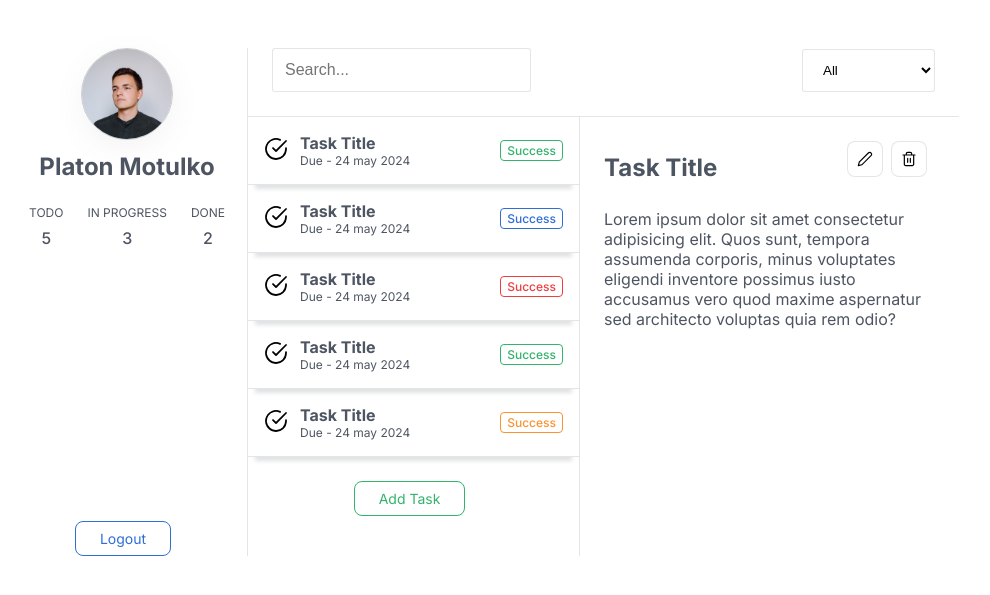
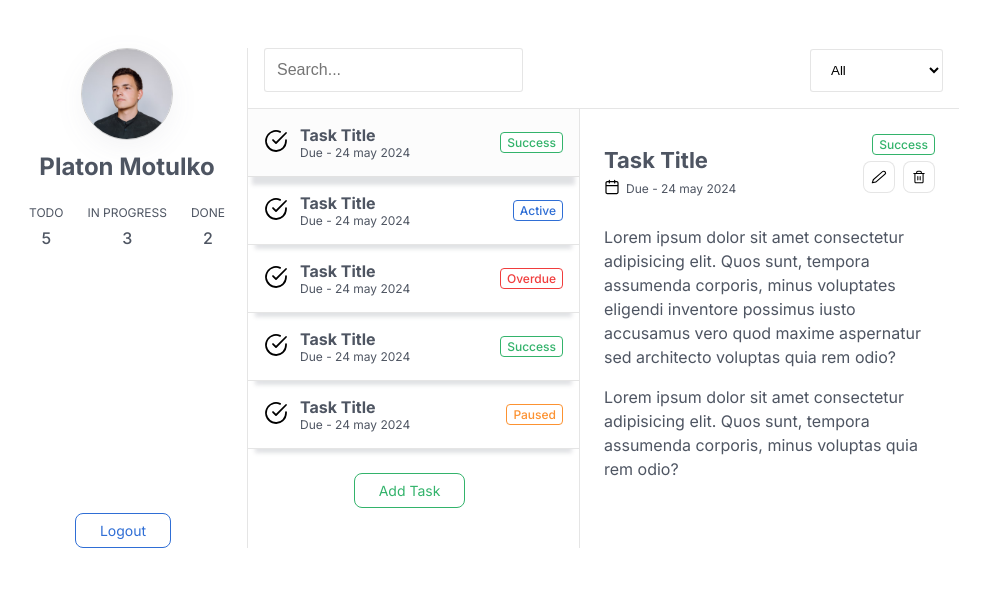
Before and after one commit to Agero19/todo-app, a PHP site: page / in a window 1280 px wide. Shown: the top 595 px of the page, without its empty margins (157-1147 px from the left). Run offline with PHP 8.4, Linux system fonts and the light colour scheme.

Commit message:
More fixes + Task details

```diff
--- a/index.html
+++ b/index.html
@@ -97,7 +97,7 @@
             <ul class="tasks-list">
               <li class="task-item">
                 <a href="#"
-                  class="task">
+                  class="task active">
                   <div class="icon">
                     <img src="public/img/check-circle.svg"
                       alt="Checked">
@@ -122,7 +122,7 @@
                     <div class="date">Due - 24 may 2024</div>
                   </div>
 
-                  <span class="badge info">Success</span>
+                  <span class="badge info">Active</span>
                 </a>
               </li>
               <li class="task-item">
@@ -137,7 +137,7 @@
                     <div class="date">Due - 24 may 2024</div>
                   </div>
 
-                  <span class="badge danger">Success</span>
+                  <span class="badge danger">Overdue</span>
                 </a>
               </li>
               <li class="task-item">
@@ -167,7 +167,7 @@
                     <div class="date">Due - 24 may 2024</div>
                   </div>
 
-                  <span class="badge warning">Success</span>
+                  <span class="badge warning">Paused</span>
                 </a>
               </li>
 
@@ -184,18 +184,35 @@
             <div class="task-details">
 
               <div class="task-details-header">
-                <h2>Task Title</h2>
+                <div class="details-info">
+                  <h4 class="title">Task Title</h4>
+                  <div class="date">
+                    <img src="public/img/calendar.svg"
+                      width="16"
+                      height="16"
+                      alt="Date icon">
+                    Due - 24 may 2024
+                  </div>
+                </div>
 
                 <div class="task-details-tools">
+                  <div class="badge-wrap">
+                    <span class="badge success">Success</span>
+                  </div>
+
                   <a href="#"
                     class="btn btn-icon btn-edit">
                     <img src="public/img/edit-2.svg"
+                      width="14"
+                      height="14"
                       alt="Edit">
                   </a>
 
                   <a href="#"
                     class="btn btn-icon btn-delete">
                     <img src="public/img/trash.svg"
+                      width="14"
+                      height="14"
                       alt="Remove">
                   </a>
                 </div>
@@ -204,6 +221,9 @@
               <div class="task-details-body">
                 <p>Lorem ipsum dolor sit amet consectetur adipisicing elit. Quos sunt, tempora assumenda corporis, minus
                   voluptates eligendi inventore possimus iusto accusamus vero quod maxime aspernatur sed architecto
+                  voluptas quia rem odio?</p>
+
+                <p>Lorem ipsum dolor sit amet consectetur adipisicing elit. Quos sunt, tempora assumenda corporis, minus
                   voluptas quia rem odio?</p>
               </div>
 
--- a/public/css/styles.css
+++ b/public/css/styles.css
@@ -10,12 +10,13 @@
   transition: all 0.25s;
 }
 .btn.btn-icon {
-  padding: 8px;
+  padding: 6px;
   width: 18px;
   height: 18px;
   display: flex;
   align-items: center;
   justify-content: center;
+  margin-right: 0;
   border: 1px solid rgba(0, 0, 0, 0.1);
 }
 .btn.btn-icon img {
@@ -23,6 +24,9 @@
 }
 .btn.btn-icon:hover {
   border-color: rgba(0, 0, 0, 0.3);
+}
+.btn.btn-icon + .btn-icon {
+  margin-left: 8px;
 }
 .btn.btn-info {
   border-color: #2f6ed5;
@@ -67,7 +71,7 @@
   display: flex;
   justify-content: space-between;
   align-items: center;
-  padding: 0 24px 24px;
+  padding: 0 16px 16px;
   border-bottom: 1px solid rgba(0, 0, 0, 0.1);
 }
 
@@ -97,8 +101,8 @@
 .task .text .date {
   font-size: 12px;
 }
-.task:hover {
-  background-color: rgba(0, 0, 0, 0.05);
+.task:hover, .task.active {
+  background-color: rgba(0, 0, 0, 0.01);
   box-shadow: rgba(103, 111, 123, 0.2) 0px 12px 4px -4px;
 }
 
@@ -122,7 +126,33 @@
 
 .task-details-tools {
   display: flex;
+  flex-wrap: wrap;
   align-items: center;
+  justify-content: end;
+  flex-basis: 90px;
+}
+.task-details-tools .badge-wrap {
+  width: 100%;
+  margin-bottom: 8px;
+  text-align: right;
+}
+
+.details-info .title {
+  font-size: 22px;
+  margin-bottom: 8px;
+}
+.details-info .date {
+  display: flex;
+  align-items: center;
+  font-size: 12px;
+}
+.details-info .date img {
+  margin-right: 6px;
+  margin-top: -2px;
+}
+
+.task-details-body p {
+  line-height: 1.5;
 }
 
 .sidebar {
--- a/src/scss/components/_badges.scss
+++ b/src/scss/components/_badges.scss
@@ -1,3 +1,6 @@
+// Badges
+// -------------------------
+
 .badge {
   font-size: 12px;
   font-weight: 500;
--- a/src/scss/components/_buttons.scss
+++ b/src/scss/components/_buttons.scss
@@ -1,3 +1,6 @@
+// Buttons
+// -------------------------
+
 .btn {
   border-radius: 8px;
   background-color: #fff;
@@ -11,12 +14,13 @@
   transition: all .25s;
 
   &.btn-icon {
-    padding: 8px;
+    padding: 6px;
     width: 18px;
     height: 18px;
     display: flex;
     align-items: center;
     justify-content: center;
+    margin-right: 0;
 
     border: 1px solid rgba(#000, .1);
 
@@ -28,6 +32,10 @@
       border-color: rgba(#000, .3);
 
     };
+
+    & + .btn-icon {
+      margin-left: 8px;
+    }
   }
 
   &.btn-info {
--- a/src/scss/components/_forms.scss
+++ b/src/scss/components/_forms.scss
@@ -1,3 +1,6 @@
+// Forms
+// -------------------------
+
 .form-input {
   position: relative;
   color: #333;
--- a/src/scss/components/_grid.scss
+++ b/src/scss/components/_grid.scss
@@ -1,3 +1,6 @@
+// Grid & Container
+// -------------------------
+
 .container {
   max-width: 1000px;
   width: 100%;
--- a/src/scss/components/_header.scss
+++ b/src/scss/components/_header.scss
@@ -1,8 +1,11 @@
+// Main Header
+// -------------------------
+
 .main-header {
   display: flex;
   justify-content: space-between;
   align-items: center;
-  padding: 0 24px 24px;
+  padding: 0 16px 16px;
 
 border-bottom: 1px solid rgba(0, 0, 0, 0.1);
 }
--- a/src/scss/components/_sidebar.scss
+++ b/src/scss/components/_sidebar.scss
@@ -1,3 +1,6 @@
+// Sidebar
+// -------------------------
+
 .sidebar {
   width: 100%;
   max-width: 240px;
--- a/src/scss/components/_task.scss
+++ b/src/scss/components/_task.scss
@@ -1,8 +1,5 @@
-
-.tasks-wrapper {
-  // padding: 24px;
-}
-
+// Tasks
+// -------------------------
 .tasks-list {
   list-style-type: none;
   padding: 0;
@@ -32,8 +29,9 @@
     .date { font-size: 12px;}
   }
 
-  &:hover {
-    background-color: rgba(0, 0, 0, 0.05);
+  &:hover,
+  &.active {
+    background-color: rgba(0, 0, 0, 0.01);
     box-shadow: rgba(103, 111, 123, 0.2) 0px 12px 4px -4px;
   }
 }
@@ -58,5 +56,38 @@
 
 .task-details-tools {
   display: flex;
+  flex-wrap: wrap;
   align-items: center;
+  justify-content: end;
+  flex-basis: 90px;
+
+  .badge-wrap {
+    width: 100%;
+    margin-bottom: 8px;
+    text-align: right;
+  }
 }
+
+.details-info {
+  .title {
+    font-size: 22px;
+    margin-bottom: 8px;
+  }
+
+  .date {
+    display: flex;
+    align-items: center;
+    font-size: 12px;
+
+    img {
+      margin-right: 6px;
+      margin-top: -2px;
+    }
+  }
+}
+
+.task-details-body {
+  p {
+    line-height: 1.5;
+  }
+}
```
Also changed, not shown: public/img/calendar.svg (added), 1 other file.
